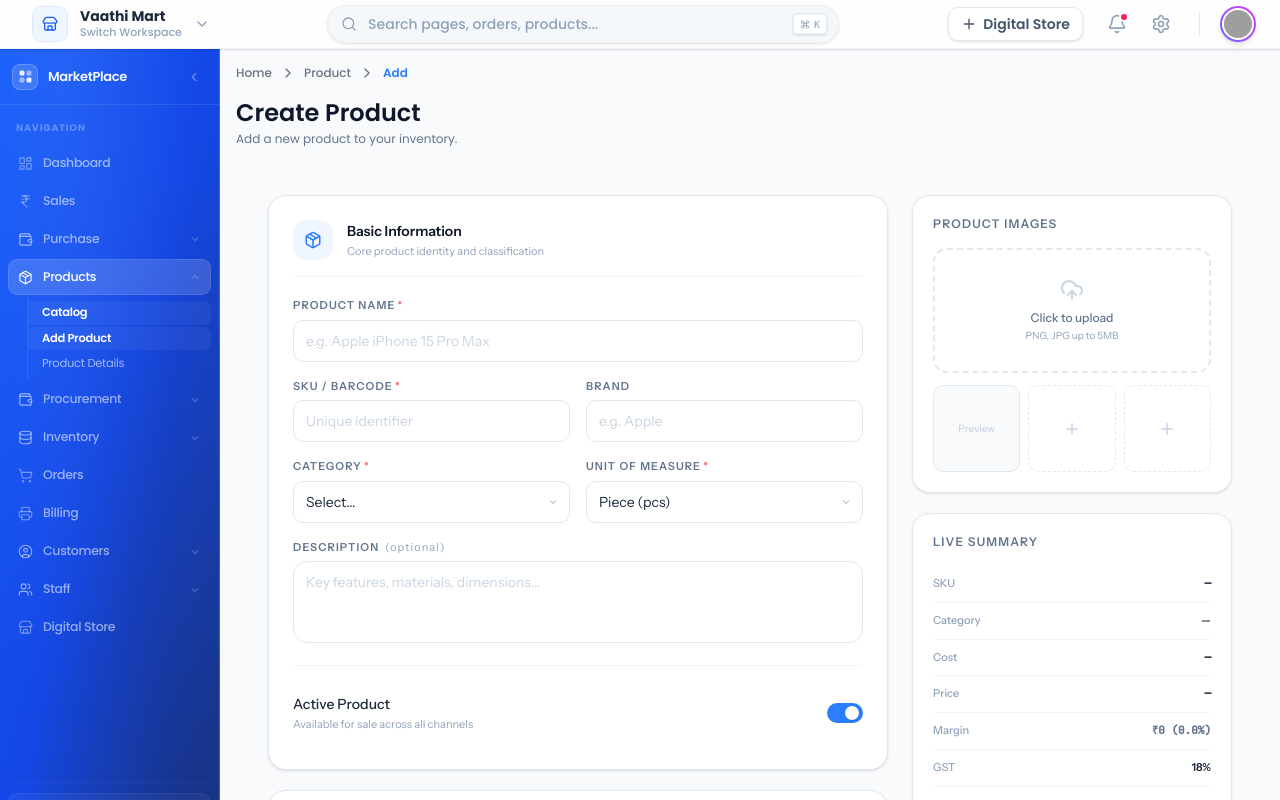
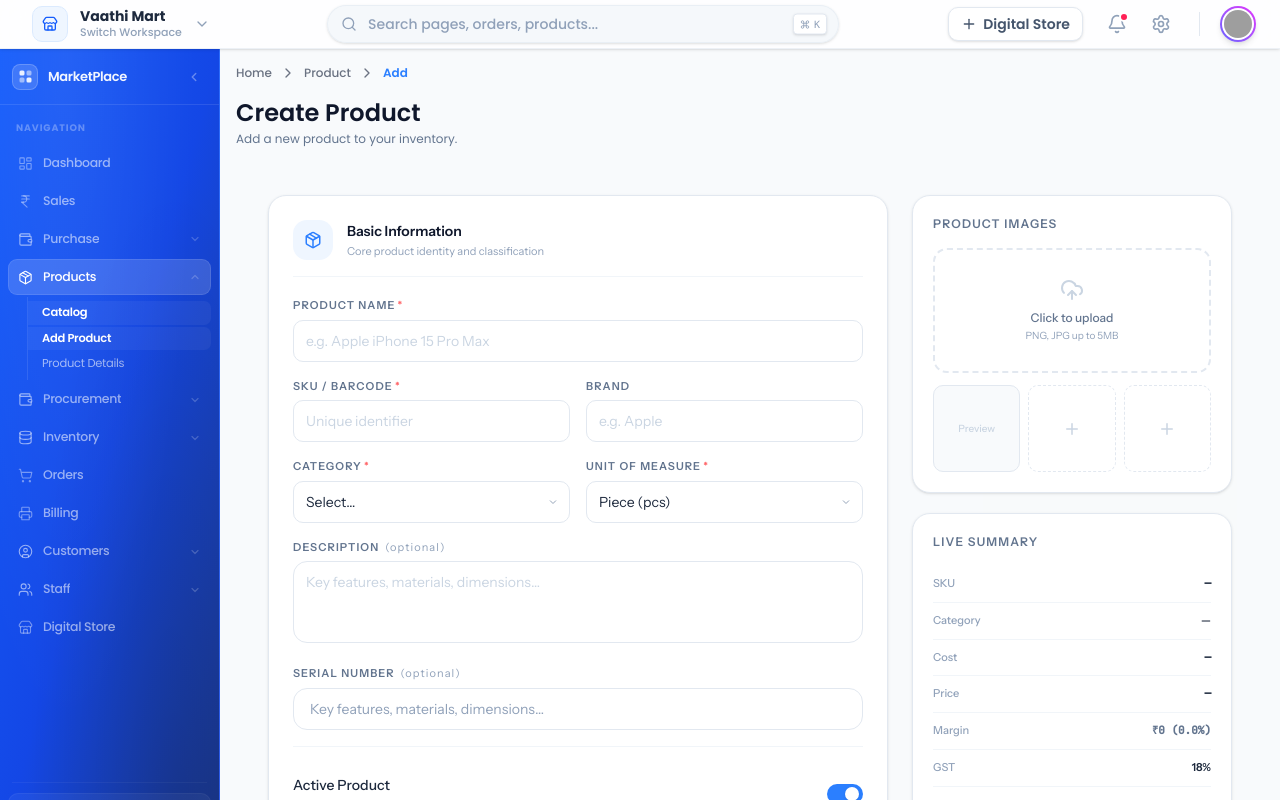
Before and after one commit to Dhanush-coder-ux/market-place, a React (Vite) app: page /product/add in a window 1280 px wide. Built offline with nearby package versions, Linux system fonts and the light colour scheme; grey boxes are pictures that could not be loaded.

Commit message:
implemented the fixes

```diff
--- a/src/features/product/pages/ProductForm.tsx
+++ b/src/features/product/pages/ProductForm.tsx
@@ -8,6 +8,7 @@ import {
   Layers,  Zap,
 } from "lucide-react";
 import { GradientButton } from "@/components/ui/GradientButton";
+import Input from "@/components/ui/Input";
 
 /* ═══════════════════════════════════════════════════════
    TYPES
@@ -45,6 +46,7 @@ interface CategoryConfig {
 
 type FormData = {
   name: string;
+  serialNumber: string;
   sku: string;
   brand: string;
   category: string;
@@ -916,6 +918,7 @@ const ProductForm: React.FC<ProductFormProps> = ({ initialData = {}, isLoading =
   // Core form
   const [form, setForm] = useState<FormData>({
     name: (initialData.name as string) || "",
+    serialNumber: (initialData.serialNumber as string) || "",
     sku: (initialData.sku as string) || "",
     brand: (initialData.brand as string) || "",
     category: (initialData.category as string) || "",
@@ -1051,6 +1054,17 @@ const ProductForm: React.FC<ProductFormProps> = ({ initialData = {}, isLoading =
                     placeholder="Key features, materials, dimensions…"
                   />
                 </div>
+                <div className="md:col-span-2">
+                  <Label text="Serial Number" hint="optional" />
+                  <Input
+                    name="serialNumber"
+                    value={form.serialNumber}
+                    onChange={handleChange}
+                    className="pf-input w-full px-3 py-2.5 text-sm border border-slate-200 rounded-xl bg-white text-slate-800 resize-none placeholder-slate-300"
+                    placeholder="Key features, materials, dimensions…"
+                  />
+                </div>
+
               </div>
               <div className="mt-4 pt-4 border-t border-slate-100">
                 <Toggle
```
